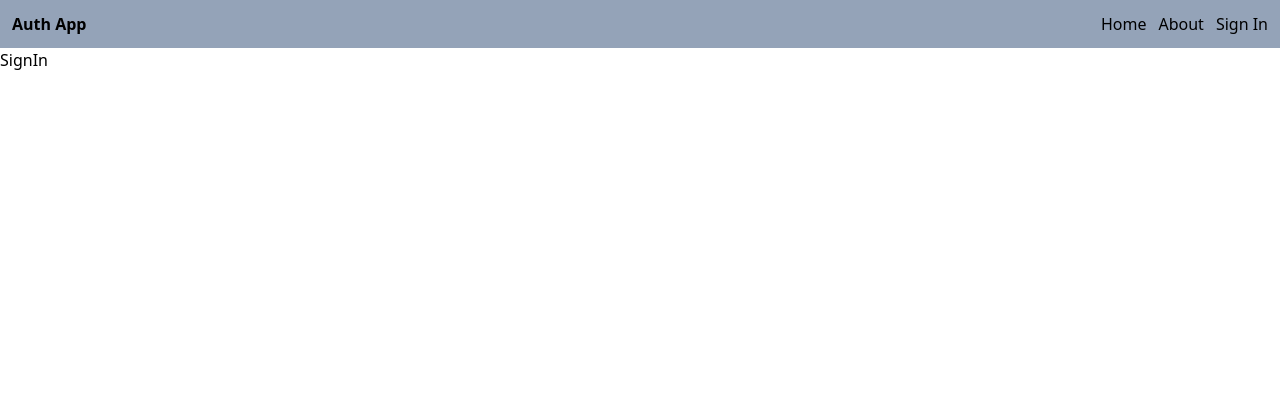
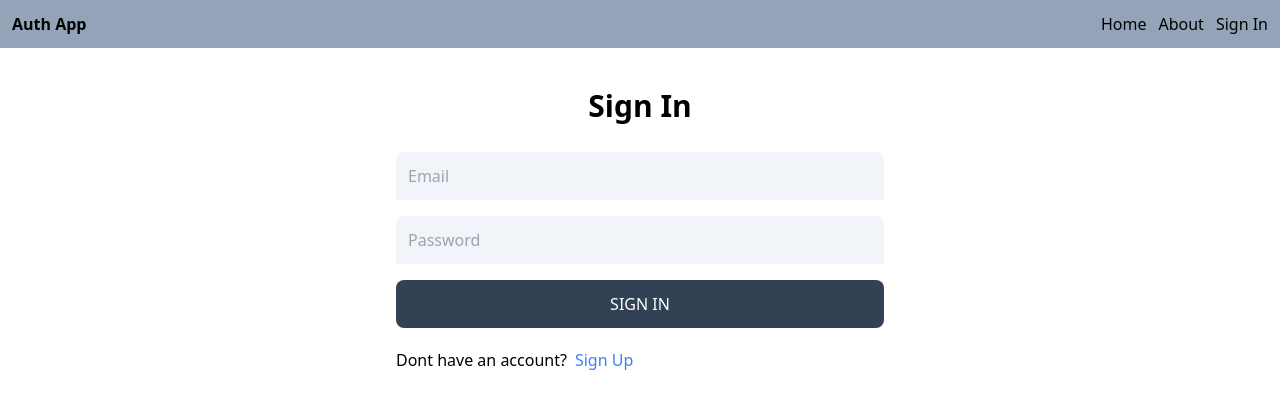
Before and after one commit to Riyaansh-Mittal/MERN-Authentication, a React (Create React App) app in the folder client/: page /sign-in in a window 1280 px wide. Shown: the top 408 px of the page. Built offline with nearby package versions, Linux system fonts and the light colour scheme.

Commit message:
complete the sign-in page functionality

```diff
--- a/client/src/pages/SignIn.jsx
+++ b/client/src/pages/SignIn.jsx
@@ -1,9 +1,70 @@
-import React from 'react'
+import React, { useState } from 'react'
+import {Link, useNavigate} from 'react-router-dom'
+// import axios from 'axios'
 
 const SignIn = () => {
+  const [formData, setformData] = useState({})
+  const [error, setError] = useState(false);
+  const [loading, setLoading] = useState(false);
+  const navigate = useNavigate();
+  const handleChange = (e) => {
+    setformData({...formData, [e.target.id]: e.target.value});
+  }
+  const handleSubmit = async(e) => {
+    e.preventDefault(); //to prevent refreshing page while saving data
+    // axios.post('/api/auth/signup', formData)
+    // .then((response) => {
+    //   console.log(response);
+    // })
+    // .catch((error)=>{
+    //   console.log(error)
+    // })
+    try{
+      setLoading(true);
+      setError(false);
+      const res = await fetch('api/auth/signin', {
+      method: 'POST',
+      headers: {
+        'Content-Type': 'application/json',
+      },
+      body: JSON.stringify(formData),
+    });
+    const data = await res.json();
+    setLoading(false);
+    if(data.success === false){
+      setError(true);
+      return;
+    }
+    navigate('/');
+    }
+    catch{
+      setLoading(false);
+      setError(true);
+    }
+  }
   return (
-    <div>
-      SignIn
+    <div className='p-3 max-w-lg mx-auto'>
+      <h1 className='text-3xl text-center font-semibold my-7'>Sign In</h1>
+      <form onSubmit={handleSubmit} className='flex flex-col gap-4'>
+        <input type='text' placeholder='Email'
+        id='email' className='bg-slate-100 p-3 rounded-t-lg'
+        onChange={handleChange}/>
+        <input type='password' placeholder='Password'
+        id='password' className='bg-slate-100 p-3 rounded-t-lg'
+        onChange={handleChange}/>
+        <button disabled={loading} className='bg-slate-700 text-white p-3
+        rounded-lg uppercase hover:opacity-95
+        disabled:opacity-80'>
+          {loading ? 'Loading...' : 'Sign In'}
+        </button>
+      </form>
+      <div className='flex gap-2 mt-5'>
+        <p>Dont have an account?</p>
+        <Link to='/sign-up'>
+          <span className='text-blue-500'>Sign Up</span>
+        </Link>
+      </div>
+      <p className='text-red-700 mt-5'>{error && "Something went wrong!"}</p>
     </div>
   )
 }
--- a/client/src/pages/SignUp.jsx
+++ b/client/src/pages/SignUp.jsx
@@ -1,11 +1,12 @@
 import React, { useState } from 'react'
-import {Link} from 'react-router-dom'
+import {Link, useNavigate} from 'react-router-dom'
 // import axios from 'axios'
 
 const SignUp = () => {
   const [formData, setformData] = useState({})
   const [error, setError] = useState(false);
   const [loading, setLoading] = useState(false);
+  const navigate = useNavigate();
   const handleChange = (e) => {
     setformData({...formData, [e.target.id]: e.target.value});
   }
@@ -33,7 +34,9 @@
     setLoading(false);
     if(data.success === false){
       setError(true);
+      return;
     }
+    navigate('/sign-in')
     }
     catch{
       setLoading(false);
@@ -42,7 +45,7 @@
   }
   return (
     <div className='p-3 max-w-lg mx-auto'>
-      <h1 className='text-3xl text-center font-semibold my-7'>SignUp</h1>
+      <h1 className='text-3xl text-center font-semibold my-7'>Sign Up</h1>
       <form onSubmit={handleSubmit} className='flex flex-col gap-4'>
         <input type='text' placeholder='Username'
         id='username' className='bg-slate-100 p-3 rounded-t-lg'
```
Also changed, not shown: 1 other file (tests, documents, lock files or other folders).
